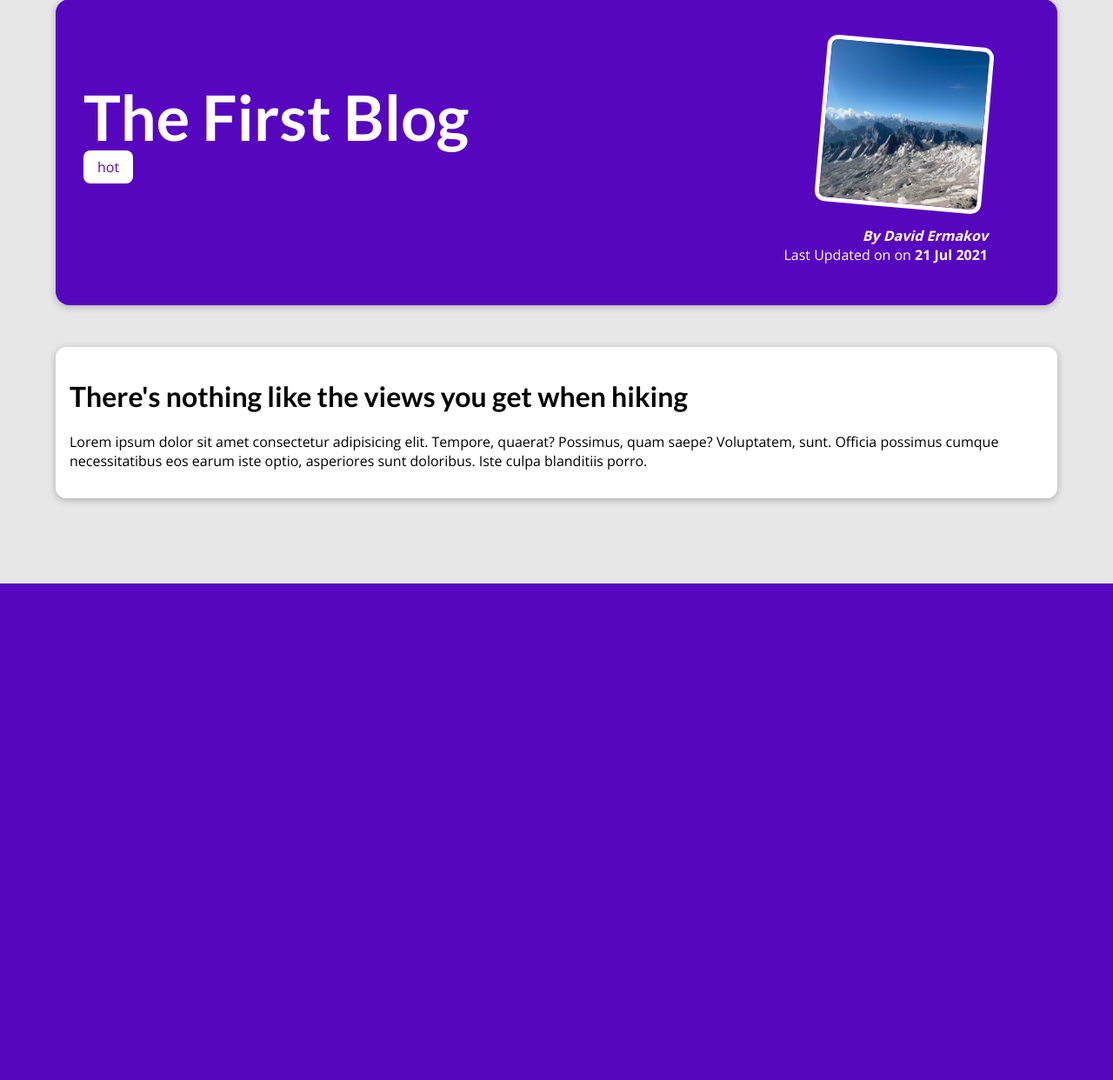
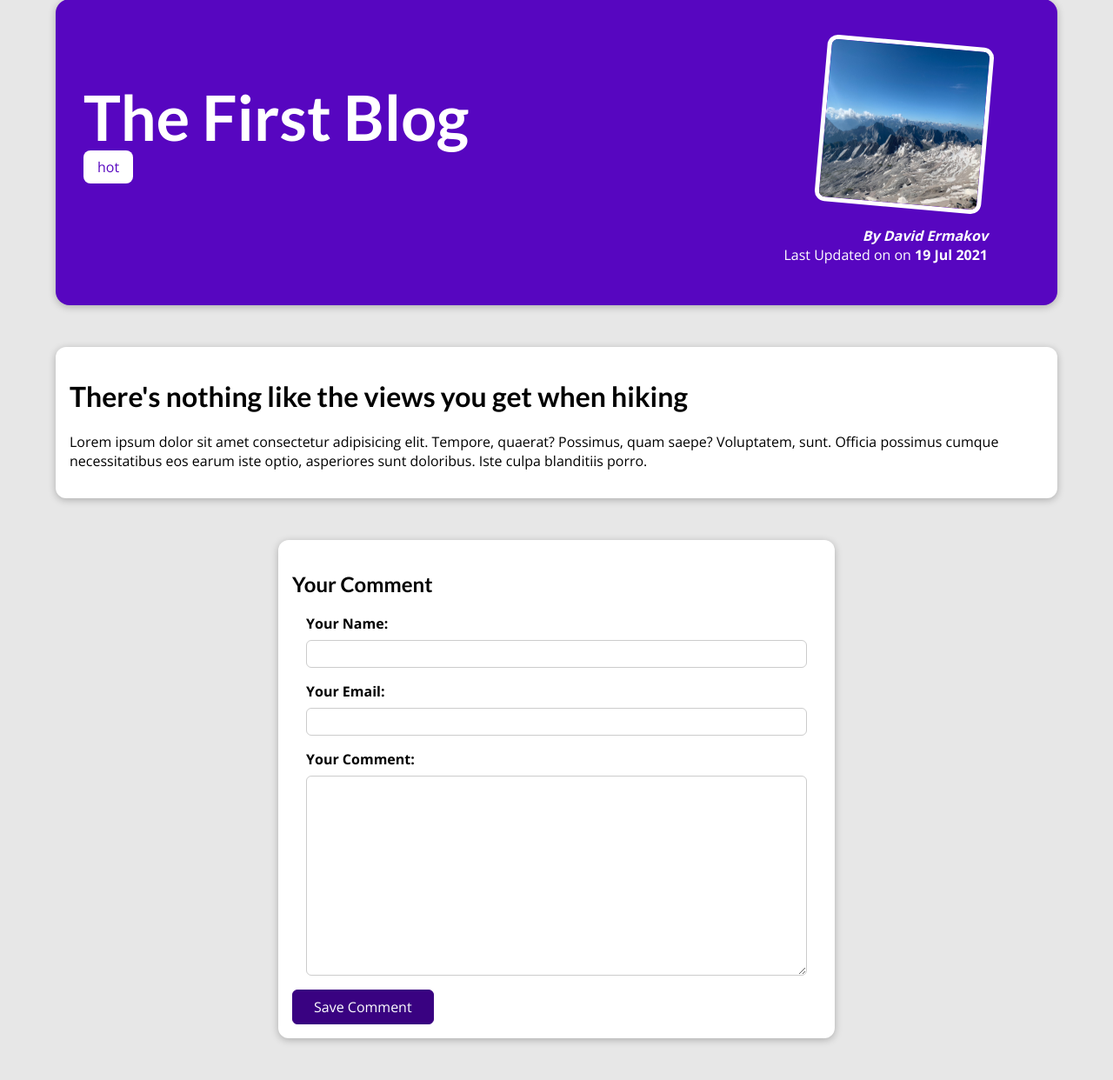
Before and after one commit to Goldmagination/Django-blog, a Django app: a page that uses blog/templates/blog/blog.html in a window 1280 px wide. Shown: the part 129-1371 px from the top of the page at 87% size. Before the commit the page ends 800 px from the top, so only its background shows below. Run offline with Django 3.2, Linux system fonts and the light colour scheme; data comes from the database, SQL or seed files in the repository.

Commit message:
comment section

```diff
--- /dev/null
+++ b/blog/forms.py
@@ -0,0 +1,12 @@
+from django import forms
+from .models import Comment
+
+
+class CommentForm(forms.ModelForm):
+    class Meta:
+        model = Comment
+        exclude = ["posts"]
+        labels = {
+            "user_name": "Your Name",
+            "user_email": "Your Email",
+            "text": "Your Comment"}
--- a/blog/models.py
+++ b/blog/models.py
@@ -18,7 +18,7 @@
 class Post(models.Model):
     title = models.CharField(max_length=150)
     excerpt = models.CharField(max_length=150)
-    image_url = models.CharField(max_length=150)
+    image = models.ImageField(upload_to="posts", null=True)
     date = models.DateField(blank=True, null=True, auto_now=True, editable=True)
     slug = models.SlugField(unique=True, db_index=True)
     content = models.TextField(max_length=1000, validators=[MinLengthValidator(10)])
@@ -34,3 +34,10 @@
 
     def __str__(self):
         return f"{self.caption}"
+
+
+class Comment(models.Model):
+    user_name = models.CharField(max_length=120)
+    user_email = models.EmailField()
+    text = models.TextField(max_length=300)
+    posts= models.ForeignKey(Post, on_delete=models.CASCADE, related_name="comments")
--- a/blog/static/blog/post-detail.css
+++ b/blog/static/blog/post-detail.css
@@ -73,3 +73,49 @@
   padding: 0.5rem 1rem;
   border-radius: 8px;
 }
+
+#comment-form{
+  margin: 3rem auto;
+  width: 90%;
+  max-width: 40rem;
+  border-radius: 12px;
+  background-color: white;
+  box-shadow: 0 2px 8px rgba(0,0,0,0.25);
+  padding: 1rem;
+}
+
+#comment-form button {
+  font: inherit;
+  background-color: #390281;
+  color: white;
+  border: 1px solid #390281;
+  padding: 0.5rem 1.5rem;
+  border-radius: 6px;
+  cursor: pointer;
+}
+
+#comment-form button:hover,
+#comment-form button:active{
+  background-color: #9758eb;
+  border-color: #9758eb;
+}
+
+.form-control{
+  margin: 1rem;
+}
+
+.form-control label{
+  font-weight: bold;
+  margin-bottom: 0.5rem;
+  display: block;
+}
+
+.form-control input,
+.form-control textarea{
+  display: block;
+  width: 100%;
+  font: inherit;
+  padding: 0.25rem;
+  border-radius: 6px;
+  border: 1px solid #ccc;
+}
--- a/blog/templates/blog/blog.html
+++ b/blog/templates/blog/blog.html
@@ -22,7 +22,7 @@
     {% endfor %}
   </div>
   <article>
-    <img src="{% static "images/"|add:post.image_url %}" alt="{{post.title|title}}" />
+    <img src="{{post.image.url}}" alt="{{post.title|title}}" />
     <address>By <a href="mailto:{{post.author.e_mail}}"> {{post.author}} </a></address>
     <div>Last Updated on on <time> {{post.date|date:"d M Y"}} </time></div>
   </article>
@@ -34,4 +34,22 @@
   </p>
 
 </main>
+
+
+
+  <section id="comment-form">
+  <h2>Your Comment</h2>
+    <form action="{% url "posts-detail-page" post.slug %}" method="POST">
+    {% csrf_token %}
+      {% for form_field in comment_form  %}
+       <div class="form-control">
+        {{ form_field.label_tag }}
+        {{ form_field }}
+        {{ form_field.errors }}
+       </div>
+       {% endfor %}
+       <button>Save Comment</button>
+    </form>
+  </section>
+
 {% endblock page_body %}
--- a/blog/templates/blog/includes/post.html
+++ b/blog/templates/blog/includes/post.html
@@ -1,8 +1,7 @@
-{% load static %}
 <li>
         <article class="post">
             <a href="{% url "posts-detail-page" blog.slug %}">
-            <img src="{% static "images/"|add:blog.image_url %}" alt="{{blog.title}}">
+            <img src="{{blog.image.url}}" alt="{{blog.title}}">
             <div class="post__content">
                 <h3>{{blog.title|title}}</h3>
                 <p>
--- a/blog/urls.py
+++ b/blog/urls.py
@@ -2,7 +2,7 @@
 from . import views
 
 urlpatterns = [
-    path("", views.starting_page, name="starting-page"),
-    path("posts", views.posts, name="posts-page"),
-    path("posts/<slug:slug>", views.blog_post, name="posts-detail-page")
+    path("", views.StartingPageView.as_view(), name="starting-page"),
+    path("posts", views.AllPostsList.as_view(), name="posts-page"),
+    path("posts/<slug:slug>", views.BlogPostView.as_view(), name="posts-detail-page")
 ]
--- a/blog/views.py
+++ b/blog/views.py
@@ -1,27 +1,52 @@
 from django.http.response import Http404
 from django.shortcuts import render, get_object_or_404
+from django.views.generic import ListView, DetailView
 from .models import Post, Author, Tag
-
+from .forms import CommentForm
 # Create your views here.
 
 
 blog_postics = Post.objects.all()
 
 
-def starting_page(request):
-    sorted_posts = blog_postics.order_by("-date")[:3]
-    return render(request, "blog/index.html", {"blogs": sorted_posts})
+class StartingPageView(ListView):
+    template_name = "blog/index.html"
+    model = Post
+    context_object_name = "blogs"
+    ordering = ["-date"]
+    paginate_by = 3
+
+class AllPostsList(ListView):
+    template_name = "blog/all-posts.html"
+    model = Post
+    context_object_name = "all_posts"
+    ordering = ["-date"]
 
 
-def posts(request):
-    return render(request, "blog/all-posts.html", {
-        "all_posts": blog_postics.order_by("-date")
-    })
+class BlogPostView(DetailView):
+    template_name = "blog/blog.html"
+    model = Post
+
+    def get_context_data(self, **kwargs):
+        context = super().get_context_data(**kwargs)
+        context["tags"] = self.object.tags.all()
+        context["comment_form"] = CommentForm()
+        return context
+
+# def starting_page(request):
+#     sorted_posts = blog_postics.order_by("-date")[:3]
+#     return render(request, "blog/index.html", {"blogs": sorted_posts})
 
 
-def blog_post(request, slug):
-    identified_post = get_object_or_404(Post, slug=slug)
-    return render(request, "blog/blog.html", {
-        "post": identified_post,
-        "tags": identified_post.tags.all()
-    })
+# def posts(request):
+#     return render(request, "blog/all-posts.html", {
+#         "all_posts": blog_postics.order_by("-date")
+#     })
+
+
+# def blog_post(request, slug):
+#     identified_post = get_object_or_404(Post, slug=slug)
+#     return render(request, "blog/blog.html", {
+#         "post": identified_post,
+#         "tags": identified_post.tags.all()
+#     })
--- a/my_site/settings.py
+++ b/my_site/settings.py
@@ -126,6 +126,9 @@
     BASE_DIR / "static"
 ]
 
+MEDIA_ROOT = BASE_DIR / "uploads"
+MEDIA_URL = "/images/"
+
 # Default primary key field type
 # https://docs.djangoproject.com/en/3.2/ref/settings/#default-auto-field
 
--- a/my_site/urls.py
+++ b/my_site/urls.py
@@ -15,8 +15,10 @@
 """
 from django.contrib import admin
 from django.urls import path, include
+from django.conf.urls.static import static
+from django.conf import settings
 
 urlpatterns = [
     path("admin/", admin.site.urls),
     path("", include("blog.urls"))
-]
+] + static(settings.MEDIA_URL, document_root = settings.MEDIA_ROOT)
```
Also changed, not shown: blog/migrations/0005_auto_20210719_1955.py (added), blog/migrations/0006_comment.py (added), db.sqlite3, uploads/posts/coding.jpg (renamed from blog/static/images/coding.jpg), uploads/posts/mountains.jpg (renamed from blog/static/images/mountains.jpg), uploads/posts/woods.jpg (renamed from blog/static/images/woods.jpg).
